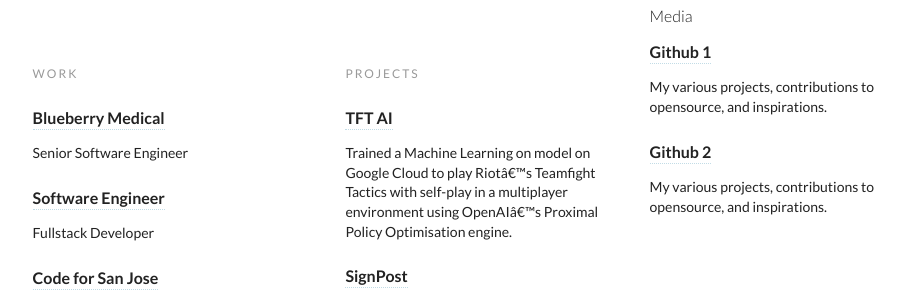
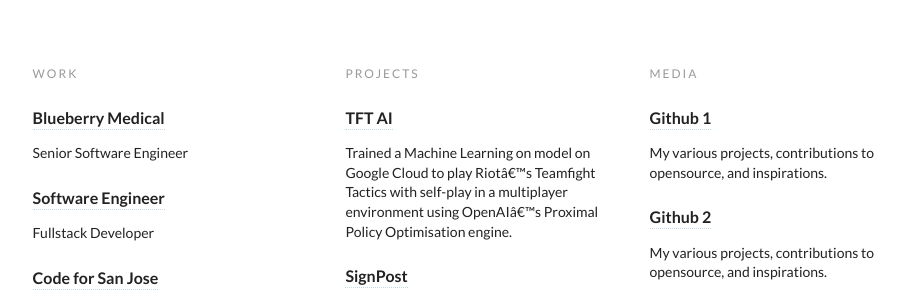
Before and after one commit to AntVo/AntVo.github.io, a plain HTML site: page index.html in a window 1280 px wide. Shown: the part 495-794 px from the top of the page, without its empty margins (175-1080 px from the left). Drawn offline with Linux system fonts and the light colour scheme.

Commit message:
Update index.html

```diff
--- a/index.html
+++ b/index.html
@@ -80,7 +80,7 @@ Proximal Policy Optimisation engine.</p>
           <p class="item-desc"><a class="bluelink" href="https://github.com/BoomSyrup/Garbougie">SignPost</a> - Top 5 - Solo Developer
       </div>
 
-      <div class="col last"
+      <div class="col last">
         <p class="sub">Media</p>
         <p class="item-name"><a href="https://github.com/antoineblueberry">Github 1</a></p>
         <p class="item-desc">My various projects, contributions to opensource, and inspirations.</p>
```
